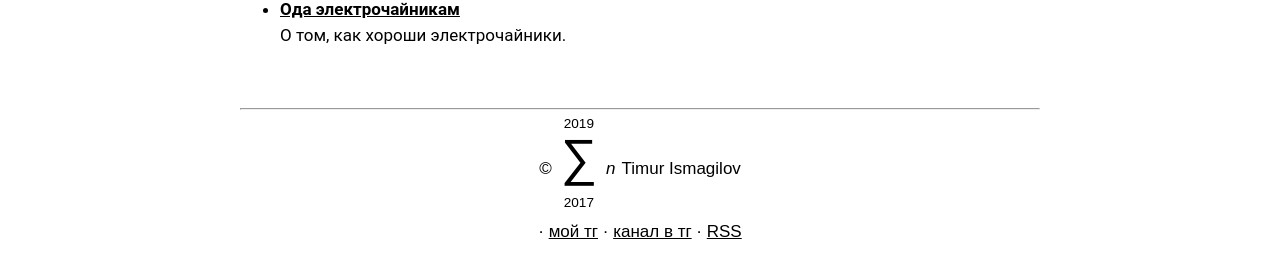
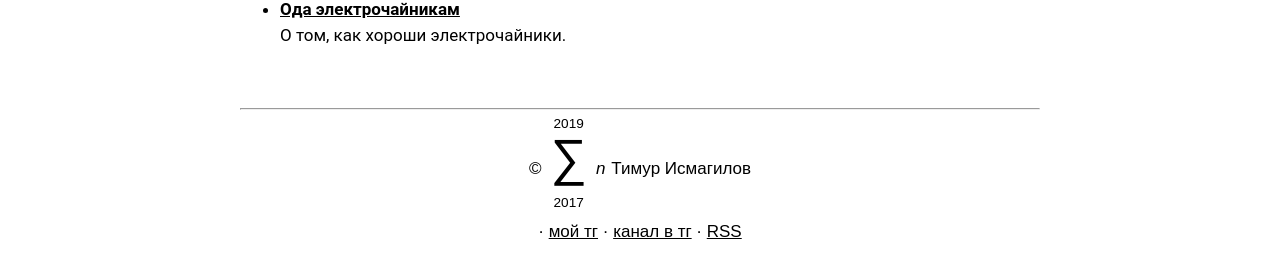
Before and after one commit to bouncepaw/bouncepaw.github.io, a Jekyll site: the page built from index.html, in a window 1280 px wide. Shown: the part 836-1111 px from the top of the page. Built offline with Jekyll 4.4.1, drawn with Linux system fonts in a browser that asks for light colours.

Commit message:
russian lang in footer

```diff
--- a/_includes/footer.html
+++ b/_includes/footer.html
@@ -25,7 +25,7 @@
       </div>
 
       <div class="copyright__name">
-        Timur Ismagilov
+        Тимур Исмагилов
       </div>
     </div>
   </center>
```
